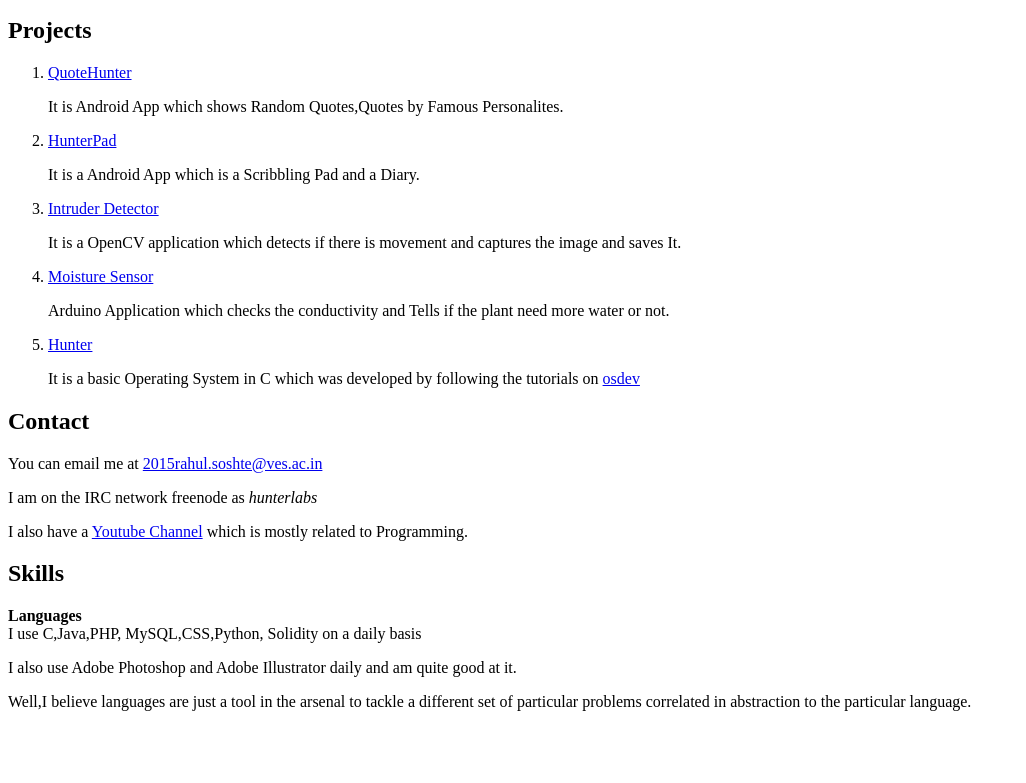
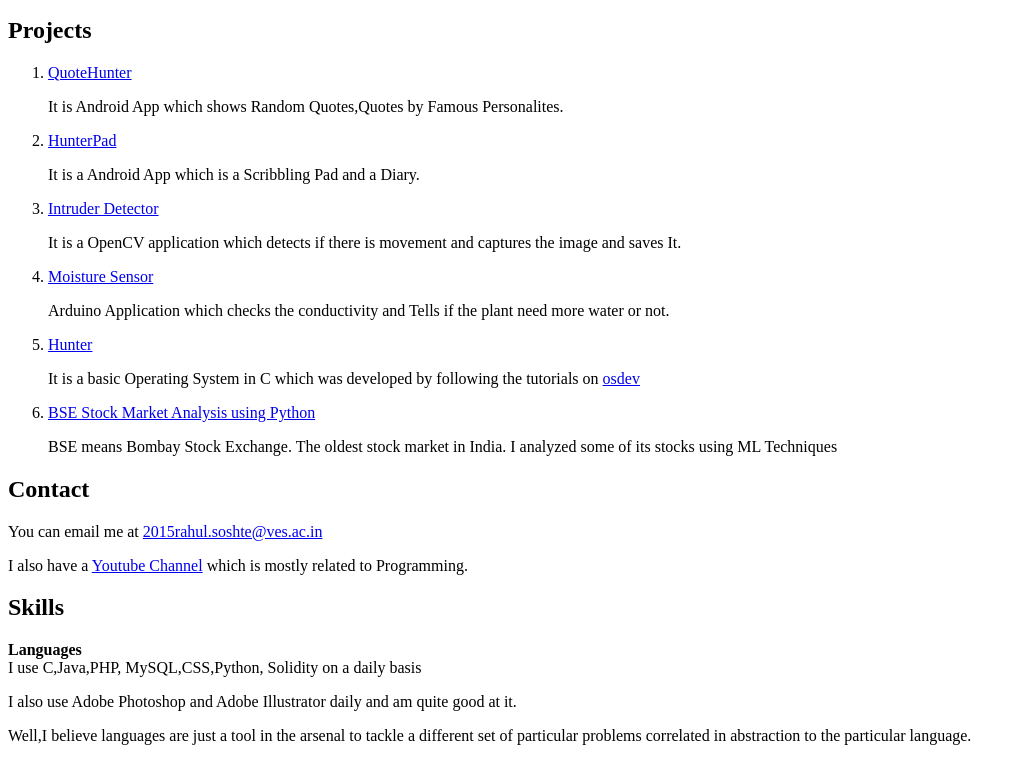
Before and after one commit to rahul-soshte/rahul-soshte.github.io, a plain HTML site: page index.html in a window 1280 px wide. Shown: the part 667-1450 px from the top of the page, without its empty margins (0-1026 px from the left). Before the commit the page ends 1428 px from the top, so only its background shows below. Drawn offline with Linux system fonts and the light colour scheme.

Commit message:
Added BSE Exchange Project

```diff
--- a/index.html
+++ b/index.html
@@ -74,11 +74,11 @@
 <li><a href="https://github.com/rahul-soshte/Hunter">Hunter</a></li>
 <p>It is a basic Operating System in C which was developed by following the tutorials on <a href=
 "http://wiki.osdev.org/Main_Page">osdev</a></p>
+<li><a href="https://www.youtube.com/watch?v=Yy6_j6u20pg&list=PL-Xo5fb3RCMXZRN0es5x5BBeCC5Js0k3q">BSE Stock Market Analysis using Python</a></li>
+<p>BSE means Bombay Stock Exchange. The oldest stock market in India. I analyzed some of its stocks using ML Techniques</p>
 </ol>
 <h2>Contact</h2>
 <p>You can email me at <a href="mailto:2015rahul.soshte@ves.ac.in">2015rahul.soshte@ves.ac.in</a></p>
-<p>I am on the IRC network freenode as <em>hunterlabs</em></p>
-
 <p>I also have a <a href="https://www.youtube.com/channel/UCedbeQEgB7xGUPWKpDK4dWg">Youtube Channel</a> which is mostly related to Programming.</p>
 
 <h2>Skills</h2>
```
